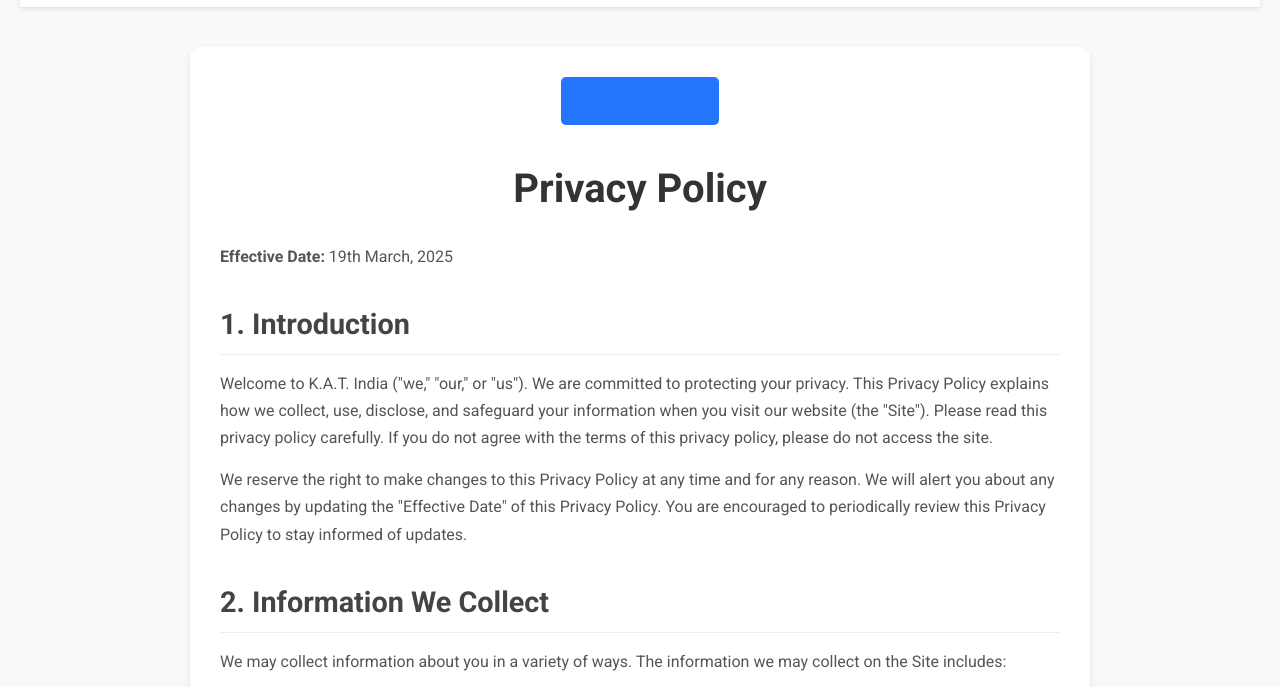
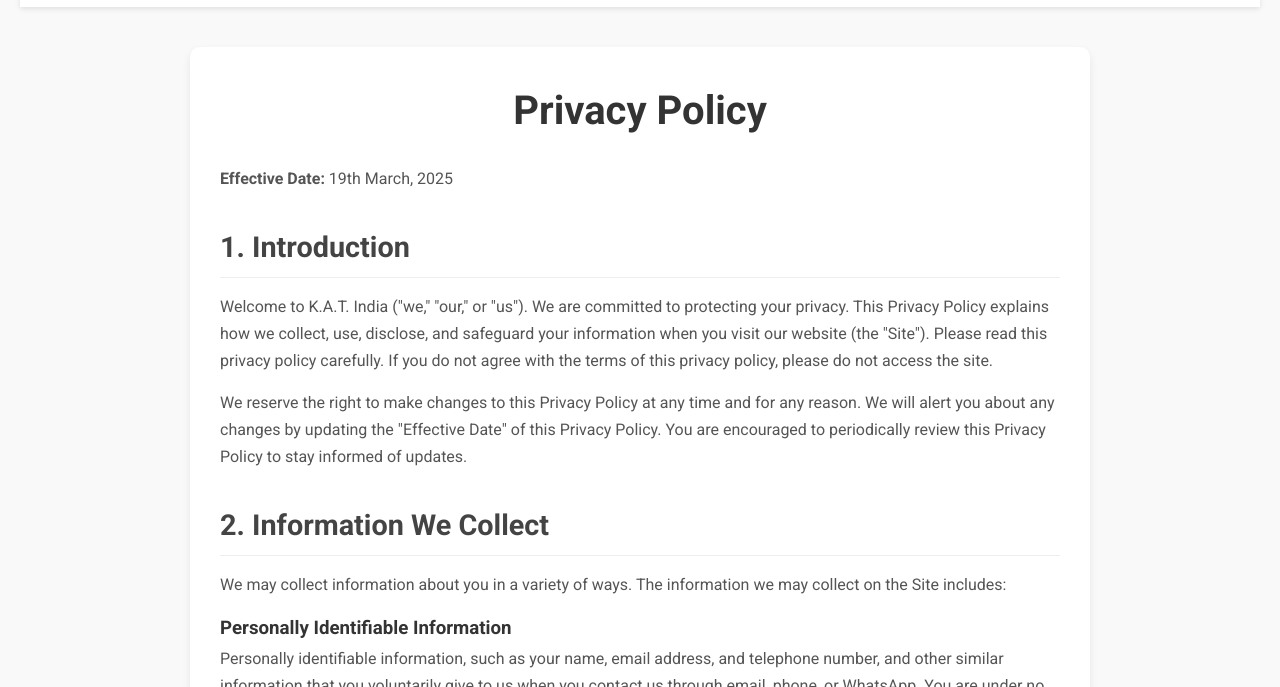
Before and after one commit to katindia/NanoPowders, a plain HTML site: page privacy-policy.html in a window 1280 px wide. Shown: the part 57-744 px from the top of the page. Drawn offline with Linux system fonts and the light colour scheme.

Commit message:
removed back button from privacy policy

```diff
--- a/privacy-policy.html
+++ b/privacy-policy.html
@@ -15,11 +15,6 @@
 
     <div class=privacy-content-area>
         <div class=privacy-container>
-            <div class=back-link-container>
-
-                <a href=/index.html class=back-link><i class="fa-arrow-left fas"></i> Back to Home</a>
-            </div>
-
             <h1>Privacy Policy</h1>
             <p><strong>Effective Date:</strong> 19th March, 2025</p>
 
```
